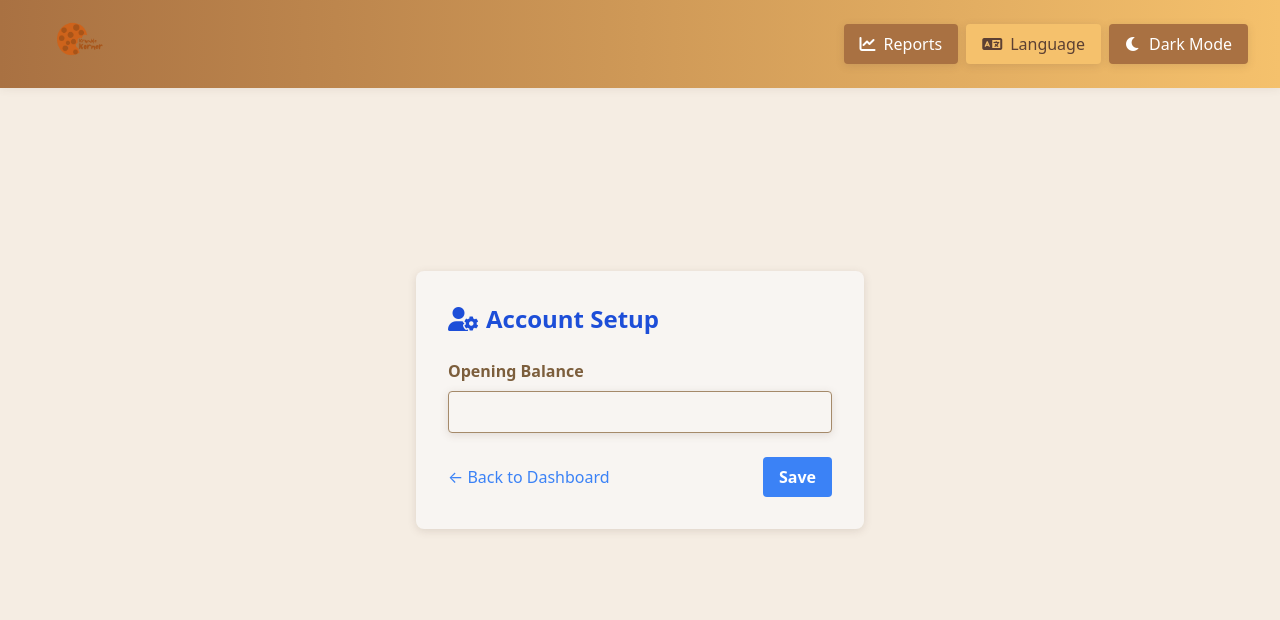
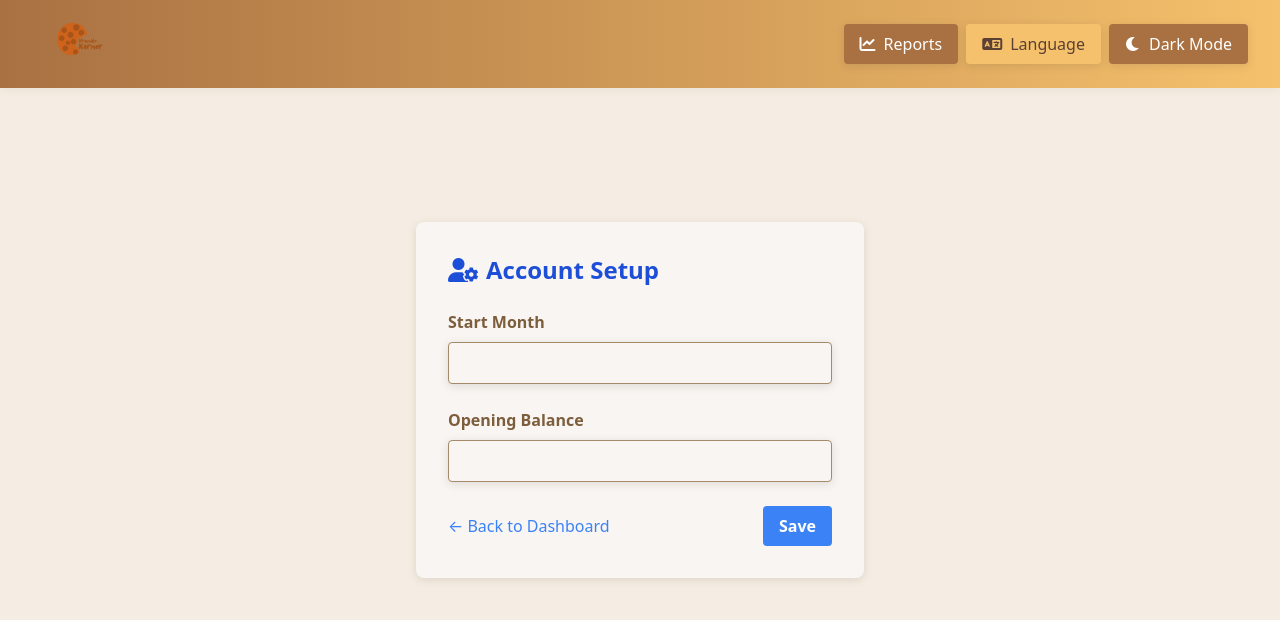
Before and after one commit to EmbeddEdge/FlaskWebApp, a Flask app: page /account/setup in a window 1280 px wide. Shown: the top 620 px of the page. Run offline with Flask 3, Linux system fonts and the light colour scheme; data that the repository does not hold is empty; some libraries are stand-ins or nearby versions.

Commit message:
added start month entry

```diff
--- a/app.py
+++ b/app.py
@@ -141,6 +141,19 @@ def account_setup():
         except Exception as e:
             logger.error(f"Error updating opening balance: {e}")
             error_message = 'Failed to update opening balance.'
+        try:
+            start_month = request.form.get('start_month')
+            if start_month is None or start_month == '':
+                error_message = 'Start month is required.'
+            else:
+                with get_db_connection() as conn:
+                    with conn.cursor() as cur:
+                        cur.execute('UPDATE accounts SET start_month = %s WHERE user_id = %s', (start_month, account_id))
+                        conn.commit()
+                success_message = 'Start month updated successfully.'
+        except Exception as e:
+            logger.error(f"Error updating start month: {e}")
+            error_message = 'Failed to update start month.'
     # Always fetch current account info for display
     accounts = None
     try:
--- a/templates/accountsetup.html
+++ b/templates/accountsetup.html
@@ -181,6 +181,12 @@
         </h2>
         <form action="/account/setup" method="POST" class="space-y-6">
             <div>
+                <label for="start_month" class="block text-gray-700 font-semibold mb-2">Start Month</label>
+                <input type="text" name="start_month" id="start_month" required
+                       class="shadow appearance-none border rounded w-full py-2 px-3 text-gray-700"
+                       value="{{ accounts.start_month if accounts else '' }}">
+            </div>
+            <div>
                 <label for="balance" class="block text-gray-700 font-semibold mb-2">Opening Balance</label>
                 <input type="number" step="0.01" name="balance" id="balance" required
                        class="shadow appearance-none border rounded w-full py-2 px-3 text-gray-700"
```
